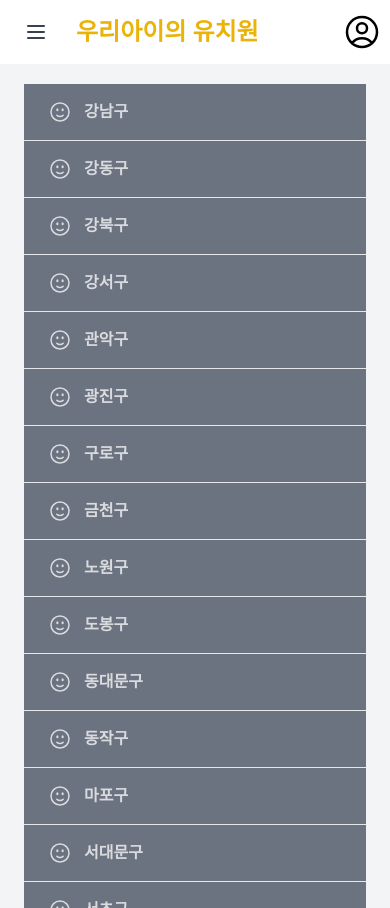
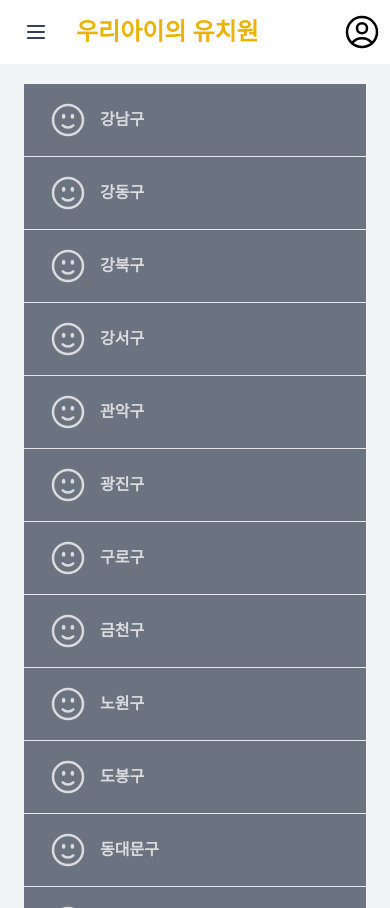
Before and after one commit to clean-kinder/cleankinder-front, a Next.js app: page / in a window 390 px wide. Built offline with nearby package versions, Linux system fonts and the light colour scheme.

Commit message:
[Add]: 유치원 별 색깔 생성, 아이콘 추가, 유치원 리스트 반응형 디자인으로 수정
유치원 별 색깔 생성, 아이콘 추가, 유치원 리스트 반응형 디자인으로 수정

```diff
--- /dev/null
+++ b/src/components/FaceColor.tsx
@@ -0,0 +1,85 @@
+import React, { useEffect, useState } from 'react';
+import { SmileIcon, AngryIcon } from "./Icons";
+
+interface KinderProps {
+  airDay: string;
+  airResult: string;
+  washDay: string;
+  washResult: string;
+  jodoDay: string;
+  miniAir: string;
+}
+
+const FaceColor: React.FC<KinderProps> = ({
+  airDay,
+  airResult,
+  washDay,
+  washResult,
+  jodoDay,
+  miniAir
+}) => {
+  const [faceColor, setFaceColor] = useState("");
+
+  let colorPoint = 0;
+
+  const formatDate = (dateString: string) => {
+    const year = dateString.slice(0, 4);
+    const month = dateString.slice(4, 6);
+    const day = dateString.slice(6, 8);
+    return `${year}-${month}-${day}`;
+  };
+
+  if (
+    new Date(formatDate(airDay)) >= new Date('2022-01-01') &&
+    airResult === '적합'
+  ) {
+    colorPoint += 1;
+  }
+
+  if (
+    new Date(formatDate(washDay)) >= new Date('2023-01-01') &&
+    washResult === '실시'
+  ) {
+    colorPoint += 1;
+  }
+
+  if (new Date(formatDate(miniAir)) >= new Date('2022-01-01')) {
+    colorPoint += 1;
+  }
+
+  if (new Date(formatDate(jodoDay)) >= new Date('2022-01-01')) {
+    colorPoint += 1;
+  }
+
+  console.log(colorPoint);
+
+  useEffect(() => {
+    if (colorPoint >= 4) {
+      setFaceColor("best");
+    } else if (colorPoint >= 2) {
+      setFaceColor("sogood");
+    } else if (colorPoint >= 0) {
+      setFaceColor("bad");
+    }
+  }, [colorPoint]);
+
+  return (
+    <div>
+      {faceColor === "best" ? (
+        <div className="flex items-center justify-center w-12 h-12 bg-blue-300 rounded-3xl">
+          <SmileIcon class='' />
+        </div>
+      ) : faceColor === "sogood" ? (
+        <div className="flex items-center justify-center w-12 h-12 bg-orange-300 rounded-3xl">
+          <SmileIcon class='' />
+        </div>
+      ) : (
+        <div className="flex items-center justify-center w-12 h-12 bg-red-300 rounded-3xl">
+          <AngryIcon class='' />
+        </div>
+      )}
+    </div>
+  );
+};
+
+export default FaceColor;
--- a/src/components/Icons.tsx
+++ b/src/components/Icons.tsx
@@ -6,13 +6,22 @@ interface Props {
 
 export function SmileIcon(props: Props) {
     return (
-        <svg xmlns="http://www.w3.org/2000/svg" fill="none" viewBox="0 0 24 24" strokeWidth="1.5" stroke="currentColor" className={`h-6 w-6 ${props.class}`}>
+        <svg xmlns="http://www.w3.org/2000/svg" fill="none" viewBox="0 0 24 24" strokeWidth="1.5" stroke="currentColor" className={`h-10 w-10 ${props.class}`}>
             <path strokeLinecap="round" strokeLinejoin="round" d="M15.182 15.182a4.5 4.5 0 01-6.364 0M21 12a9 9 0 11-18 0 9 9 0 0118 0zM9.75 9.75c0 .414-.168.75-.375.75S9 10.164 9 9.75 9.168 9 9.375 9s.375.336.375.75zm-.375 0h.008v.015h-.008V9.75zm5.625 0c0 .414-.168.75-.375.75s-.375-.336-.375-.75.168-.75.375-.75.375.336.375.75zm-.375 0h.008v.015h-.008V9.75z" />
         </svg>
     )
 }
 
-export function ClossIcon(props: Props) {
+export function AngryIcon(props: Props) {
+  return (
+    <svg xmlns="http://www.w3.org/2000/svg" fill="none" viewBox="0 0 24 24" strokeWidth="1.5" stroke="currentColor" className="w-10 h-10">
+      <path strokeLinecap="round" strokeLinejoin="round" d="M15.182 16.318A4.486 4.486 0 0012.016 15a4.486 4.486 0 00-3.198 1.318M21 12a9 9 0 11-18 0 9 9 0 0118 0zM9.75 9.75c0 .414-.168.75-.375.75S9 10.164 9 9.75 9.168 9 9.375 9s.375.336.375.75zm-.375 0h.008v.015h-.008V9.75zm5.625 0c0 .414-.168.75-.375.75s-.375-.336-.375-.75.168-.75.375-.75.375.336.375.75zm-.375 0h.008v.015h-.008V9.75z" />
+    </svg>
+
+  )
+}
+
+export function CloseIcon(props: Props) {
     return (
         <svg
             xmlns="http://www.w3.org/2000/svg"
@@ -74,6 +83,7 @@ export function HamburgerIcon(props: Props) {
 
     );
   }
+
 
   export function SettingsIcon(props: Props) {
     return (
--- a/src/components/Modal.tsx
+++ b/src/components/Modal.tsx
@@ -1,6 +1,6 @@
 import React, { useEffect, useState } from 'react';
 import { GoogleMap, LoadScript, MarkerF } from '@react-google-maps/api';
-
+import { CloseIcon } from "./Icons";
 interface MapProps {
   address: string;
   kinderName: string;
@@ -36,8 +36,11 @@ const Modal: React.FC<MapProps> = ({ address, kinderName, kinderType, airDay, ai
   }, [address]);
 
   return (
-    <div className='border-2 border-yellow-500 rounded-3xl p-2 pt-0 pb-2 bg-yellow-100'>
-      <button onClick={onClose} className='ml-2 font-semibold'>X</button>
+    <div className='p-2 pt-0 pb-2 bg-yellow-100 border-2 border-yellow-500 rounded-3xl'>
+      {/* <button onClick={onClose} className='ml-2 font-semibold'>X</button> */}
+      <div onClick={onClose} className='ml-2 font-semibold cursor-pointer'>
+        <CloseIcon class='' />
+      </div>
       <GoogleMap
         mapContainerStyle={mapStyles}
         zoom={16}
@@ -45,15 +48,15 @@ const Modal: React.FC<MapProps> = ({ address, kinderName, kinderType, airDay, ai
       >
         <MarkerF position={location}/>
       </GoogleMap>
-      <div className="p-1 m-0 w-96 h-64 p-3 bg-yellow-100">
-        <ol className='font-semibold'>
-          <li className='m-2'>유치원명 : {kinderName}</li>
-          <li className='m-2'>설립유형 : {kinderType}</li>
-          <li className='m-2'>실내공기 : {airDay} / {airResult}</li>
-          <li className='m-2'>정기소독 : {washDay} / {washResult}</li>
-          <li className='m-2'>조도관리 검사일자 : {jodoDay}</li>
-          <li className='m-2'>미세먼지 검사일자 : {miniAir}</li>
-          <li className='m-2'>음용수 종류 (생수/정수/상수도) : ( {water_1} / {water_2} / {water_3} )</li>
+      <div className="h-64 p-1 p-3 m-0 bg-yellow-100 w-96">
+        <ol>
+          <li className='m-2'><strong>유치원명 :</strong> {kinderName}</li>
+          <li className='m-2'><strong>설립유형 :</strong> {kinderType}</li>
+          <li className='m-2'><strong>실내공기 :</strong> {airDay} / {airResult}</li>
+          <li className='m-2'><strong>정기소독 :</strong> {washDay} / {washResult}</li>
+          <li className='m-2'><strong>조도관리 검사일자 :</strong> {jodoDay}</li>
+          <li className='m-2'><strong>미세먼지 검사일자 :</strong> {miniAir}</li>
+          <li className='m-2'><strong>음용수 종류 (생수/정수/상수도) :</strong> ( {water_1} / {water_2} / {water_3} )</li>
           <li></li>
           <li></li>
         </ol>
--- a/src/components/SideNavbar.tsx
+++ b/src/components/SideNavbar.tsx
@@ -1,7 +1,7 @@
 import React, { useState } from "react";
 import {
   SmileIcon,
-  ClossIcon,
+  CloseIcon,
   HamburgerIcon,
   ProfileIcon,
   SettingsIcon,
--- a/src/pages/kinder-list/[local].tsx
+++ b/src/pages/kinder-list/[local].tsx
@@ -3,6 +3,7 @@ import { useRouter } from "next/router";
 import { useEffect, useState } from "react";
 import { getLocalName } from "./../../utils/localUtils";
 import Modal from "../../components/Modal";
+import FaceColor from "../../components/FaceColor";
 import { LoadScript } from '@react-google-maps/api';
 
 type KinderInfo = {
@@ -87,7 +88,7 @@ const KinderList = () => {
           data[`childSchoolHygiene_${local}`] &&
           data[`childSchoolHygiene_${local}`].row && (
             <>
-              <ul className="grid grid-cols-3 gap-16 grid-auto-rows-auto">
+              <ul className="grid grid-cols-1 gap-16 sm:grid-cols-2 md:grid-cols-3 lg:grid-cols-4 xl:grid-cols-4 2xl:grid-cols-5 grid-auto-rows-auto ">
                 {data[`childSchoolHygiene_${local}`].row.map((kinder, index) => (
                   <li key={index} className="p-4 m-4 kinder-block" onClick={() => handleModalOpen(kinder)}>
                     <p className="mb-2">
@@ -96,14 +97,16 @@ const KinderList = () => {
                     <p className="mb-2">
                       <strong>주소:</strong> {kinder.ADDR}
                     </p>
-                    <p className="mb-2">
-                      <strong>실내공기질 점검일자:</strong> {kinder.ARQL_CHK_DT}
+                    <p className="flex items-center justify-center mt-2">
+                    <FaceColor
+                      airDay={kinder.ARQL_CHK_DT}
+                      airResult={kinder.ARQL_CHK_RSLT_TP_CD}
+                      washDay={kinder.FXTM_DSNF_CHK_DT}
+                      washResult={kinder.FXTM_DSNF_CHK_RSLT_TP_CD}
+                      jodoDay={kinder.ILMN_CHK_DT}
+                      miniAir={kinder.MDST_CHK_DT}
+                    />
                     </p>
-                    <p className="mb-2">
-                      <strong>실내공기질 점검결과:</strong>{" "}
-                      {kinder.ARQL_CHK_RSLT_TP_CD}
-                    </p>
-                    {/* Add more fields as needed */}
                   </li>
                 ))}
               </ul>
--- a/src/styles/globals.css
+++ b/src/styles/globals.css
@@ -20,6 +20,42 @@
   font-family: 'SUITE';
   font-weight: 400;
   src: url('../../public/fonts/SUITE-Variable.ttf') format("ttf");
+}
+
+@font-face {
+  font-family: 'Material Icons';
+  font-style: normal;
+  font-weight: 400;
+  src: url(https://example.com/MaterialIcons-Regular.eot); /* For IE6-8 */
+  src: local('Material Icons'),
+    local('MaterialIcons-Regular'),
+    url(https://example.com/MaterialIcons-Regular.woff2) format('woff2'),
+    url(https://example.com/MaterialIcons-Regular.woff) format('woff'),
+    url(https://example.com/MaterialIcons-Regular.ttf) format('truetype');
+}
+.material-icons {
+  font-family: 'Material Icons';
+  font-weight: normal;
+  font-style: normal;
+  font-size: 24px;  /* Preferred icon size */
+  display: inline-block;
+  line-height: 1;
+  text-transform: none;
+  letter-spacing: normal;
+  word-wrap: normal;
+  white-space: nowrap;
+  direction: ltr;
+
+  /* Support for all WebKit browsers. */
+  -webkit-font-smoothing: antialiased;
+  /* Support for Safari and Chrome. */
+  text-rendering: optimizeLegibility;
+
+  /* Support for Firefox. */
+  -moz-osx-font-smoothing: grayscale;
+
+  /* Support for IE. */
+  font-feature-settings: 'liga';
 }
 
 
```
